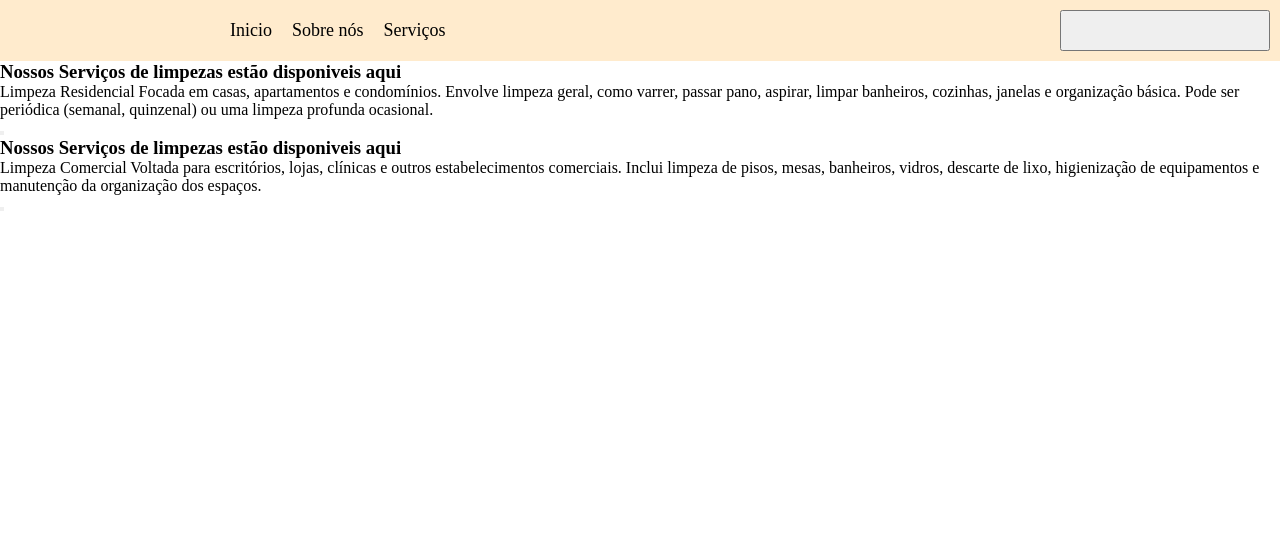
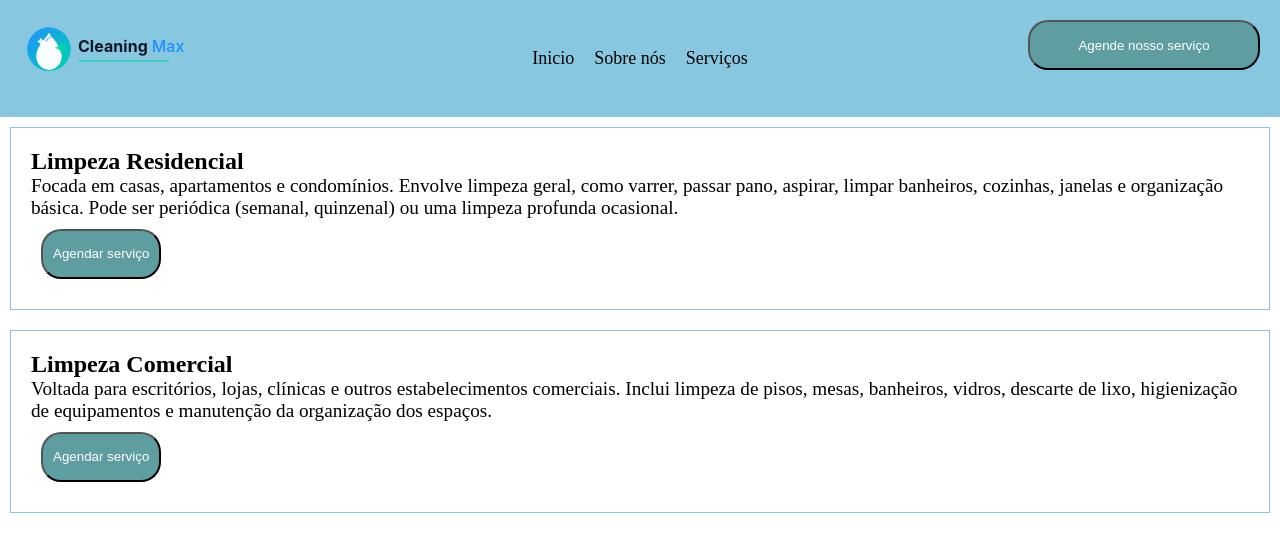
Before and after one commit to William8400/agendamento-de-servicos, a plain HTML site: page servico.html in a window 1280 px wide. Drawn offline with Linux system fonts and the light colour scheme.

Commit message:
ajeitando conteudo

```diff
--- a/css/style.css
+++ b/css/style.css
@@ -4,22 +4,25 @@
     box-sizing: border-box;
 }
 :root{
+    --cor_principal : #87c8e0;
+
+}
+#cabecalho{
+    background-color: var(--cor_principal);
+    padding: 10px;
+
+    display: grid;
+    grid-template-columns:  1fr 3fr 1fr;
 
 
 }
-#cabecalho{
-    background-color: blanchedalmond;
+
+#logo{
     padding: 10px;
-
-    display: grid;
-    grid-template-columns:  1fr 4fr 1fr;
-
-
 }
-#logo img{
-    width: 100%;
+#itens_menu{
+    place-self: center center;
 }
-
 #itens_menu ul{
     list-style: none;
     display: flex;
@@ -34,15 +37,74 @@
 
 #itens_menu li{
     font-size: large;
+
+}
+
+#itens_menu li:hover{
+    border-bottom: 2px solid #006e99;
+}
+
+#itens_menu li a{
+    font-size: large;
+
+    color: black;
+    text-decoration: none;
 }
 
 #pagina_incial{
 
+
+    background-image: url(../img/window_cleaning.jpg);
+    background-size: cover;
+    background-blend-mode: lighten;
+    background-repeat: no-repeat;
+    background-position: center;
+    background-attachment: fixed;
+
+    background-attachment: fixed;
+
+    padding: 10px;
+
     display: grid;
+
     height: 100vh;
     grid-template-columns: 1fr;
 
     place-items: center center;
+}
+
+#texto{
+    border: 1px solid var(--cor_principal);
+    background-color: white;
+}
+
+#servicos{
+    display: grid;
+    grid-template-columns: 1fr;
+    gap: 20px;
+    padding: 10px;
+}
+.conteudo{
+    border: 1px solid var(--cor_principal);
+    padding: 10px;
+}
+.servico{
+    padding: 10px;
+}
+.servico p{
+    font-size: larger;
+}
+
+#descricao{
+    padding: 10px;
+}
+.btn{
+    margin: 10px;
+    height: 50px;
+    padding: 10px;
+    background-color: cadetblue;
+    color: white;
+    border-radius: 20px;
 }
 
 @media(max-width:600px){
@@ -55,8 +117,4 @@
 
     }
 
-
-
-
-
 }
--- a/servico.html
+++ b/servico.html
@@ -12,33 +12,34 @@
 
     <header id="cabecalho">
 
-        <div id="logo"></div>
+        <div id="logo"><img src="img/logo.svg" alt="Cleaning Max"></div>
         <nav id="itens_menu">
 
         <ul>
-                <li> Inicio </li>
-                <li> Sobre nós </li>
-                <li> Serviços</li>
+            <li><a href="index.html">Inicio</a></li>
+            <li><a href="sobre_nos.html">Sobre nós</a></li>
+            <li><a href="servico.html">Serviços</a></li>
         </ul>
 
         </nav>
 
-        <button id="botao"></button>
+        <button id="botao" class="btn">Agende nosso serviço </button>
 
     </header>
-
+    <section id="servicos">
         <section class="conteudo">
 
             <article class="servico">
 
-            <h1> Nossos Serviços de limpezas estão disponiveis aqui </h1>
+                <h2> Limpeza Residencial </h2>
 
-            <p> Limpeza Residencial
+                <p>
                     Focada em casas, apartamentos e condomínios. Envolve limpeza geral, como varrer, passar pano, aspirar,
                     limpar banheiros, cozinhas, janelas e organização básica. Pode ser periódica (semanal, quinzenal) ou uma
-                limpeza profunda ocasional. </p>
+                    limpeza profunda ocasional.
+                </p>
 
-            <button id="whatsapp"></button>
+                <button id="whatsapp" class="btn">Agendar serviço</button>
 
             </article>
 
@@ -48,19 +49,20 @@
 
             <article class="servico">
 
-            <h1> Nossos Serviços de limpezas estão disponiveis aqui </h1>
+                <h2> Limpeza Comercial</h2>
 
-            <p>Limpeza Comercial
+                <p>
                     Voltada para escritórios, lojas, clínicas e outros estabelecimentos comerciais. Inclui limpeza de pisos,
                     mesas, banheiros, vidros, descarte de lixo, higienização de equipamentos e manutenção da organização dos
-                espaços. </p>
+                    espaços.
+                </p>
 
-            <button id="whatsapp"></button>
+                <button id="whatsapp" class="btn">Agendar serviço</button>
 
             </article>
 
         </section>
-
+    </section>
 </body>
 
 </html>
```
Also changed, not shown: index.html (+7 -4 lines), sobre_nos.html (+13 -12 lines), img/logo.svg (added), img/window_cleaning.jpg (added). Lines whose indentation alone changed are shown as unchanged.
